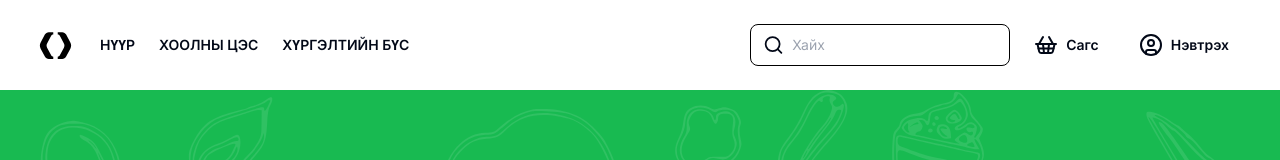
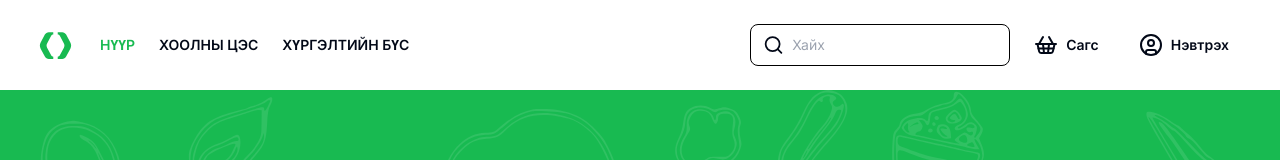
Before and after one commit to 2K241B/Shijre-Food-Delivery, a Next.js app in the folder FE/: page / in a window 1280 px wide. Shown: the top 160 px of the page. Built offline with nearby package versions, Linux system fonts and the light colour scheme.

Commit message:
Refactor navbar style (#158)

```diff
--- a/FE/src/components/navbar.jsx
+++ b/FE/src/components/navbar.jsx
@@ -2,26 +2,46 @@ import { Pinecone } from "./icons/pinecone-icon"
 import { CustomLabel } from "./customLabel"
 import { SearchInput } from "./searchInput"
 import { ShoppingBasketIcon, UserCircle } from "lucide-react"
+import Link from "next/link"
+import { usePathname } from "next/navigation"
+import { NAVBAR_MENU_ITEMS } from "@/constants"
 
-export const Navbar = ({className}) => {
+export const Navbar = () => {
+    const pathname = usePathname();
+
     return <div className="flex max-w-[1440px] flex-col justify-center items-center m-auto">
         <div className="flex w-[1258px] p-6 justify-between items-center">
             <div className="flex items-center gap-6">
-                <Pinecone/>
-                <CustomLabel>НҮҮР</CustomLabel>
-                <CustomLabel>ХООЛНЫ ЦЭС</CustomLabel>
-                <CustomLabel>ХҮРГЭЛТИЙН БҮС</CustomLabel>
+                <Link href={"/"}>
+                    <Pinecone fill={pathname === "/" ? "#18BA51" : "#000"} />
+                </Link>
+                {
+                    NAVBAR_MENU_ITEMS.map((item) => {
+                        return <Link
+                            key={item.name}
+                            href={item.href}
+                        >
+                            <CustomLabel className={pathname === item.href ? "text-[#18BA51]" : <></>}>
+                                {item.name}
+                            </CustomLabel>
+                        </Link>
+                    })
+                }
             </div>
             <div className="flex items-center gap-2">
-                <SearchInput placeholder="Хайх" name="navbarSearch" showIcon={true}/>
+                <SearchInput placeholder="Хайх" name="navbarSearch" showIcon={true} />
+                <Link href={"/order"}>
                     <div className="flex gap-2 items-center px-4 py-2">
-                    <ShoppingBasketIcon/>
+                        <ShoppingBasketIcon />
                         <CustomLabel>Сагс</CustomLabel>
                     </div>
+                </Link>
+                <Link href={"/login"}>
                     <div className="flex gap-2 items-center px-4 py-2">
-                    <UserCircle/>
+                        <UserCircle />
                         <CustomLabel>Нэвтрэх</CustomLabel>
                     </div>
+                </Link>
             </div>
         </div>
     </div>
--- a/FE/src/constants/index.js
+++ b/FE/src/constants/index.js
@@ -1,4 +1,19 @@
 import { FacebookIcon, InstagramIcon, TwitterXIcon } from "@/components/icons";
+
+export const NAVBAR_MENU_ITEMS = [
+    {
+        name: "НҮҮР",
+        href: "/"
+    },
+    {
+        name: "ХООЛНЫ ЦЭС",
+        href: "/category"
+    },
+    {
+        name: "ХҮРГЭЛТИЙН БҮС",
+        href: "/delivery-zone"
+    },
+]
 
 export const FOOTER_NAV_MENU_ITEMS = [
     {
```
Lines whose indentation alone changed are shown as unchanged.
